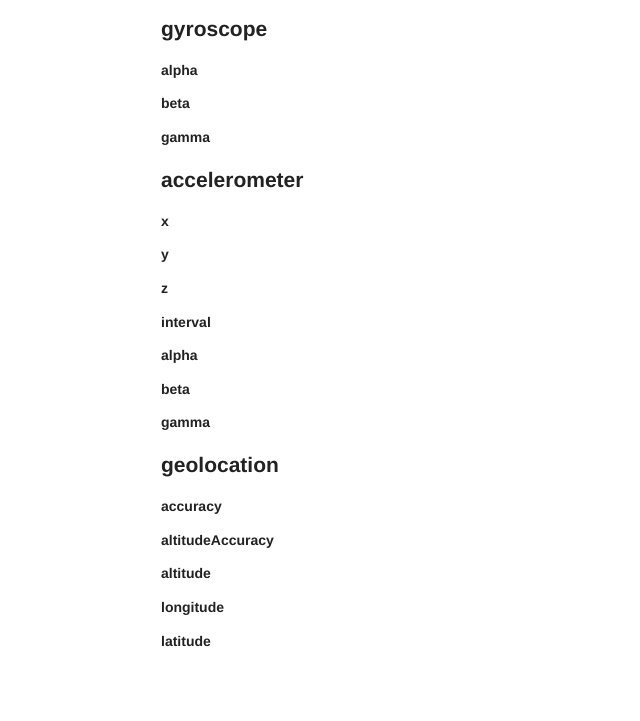
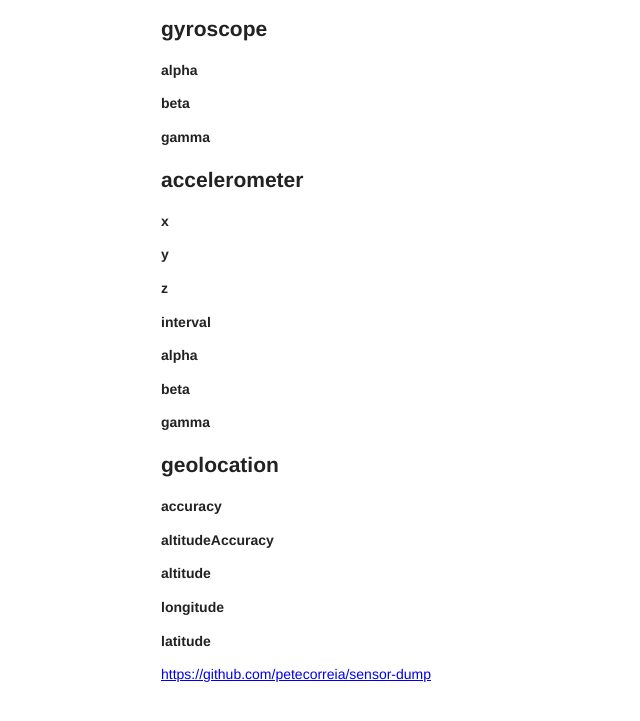
Before and after one commit to levent/hammer-time, a plain HTML site: page index.html in a window 1280 px wide. Shown: the part 750-1471 px from the top of the page, without its empty margins (319-959 px from the left). Drawn offline with nearby package versions, Linux system fonts and the light colour scheme; some packages are replaced by stand-ins of ours.

Commit message:
Adding links to gh page

```diff
--- a/index.html
+++ b/index.html
@@ -46,6 +46,10 @@
       </script>
     </ul>
 
+    <p>
+      <a href="https://github.com/petecorreia/sensor-dump">https://github.com/petecorreia/sensor-dump</a>
+    </p>
+
   </div>
 
 
```
Also changed, not shown: 1 other file.
